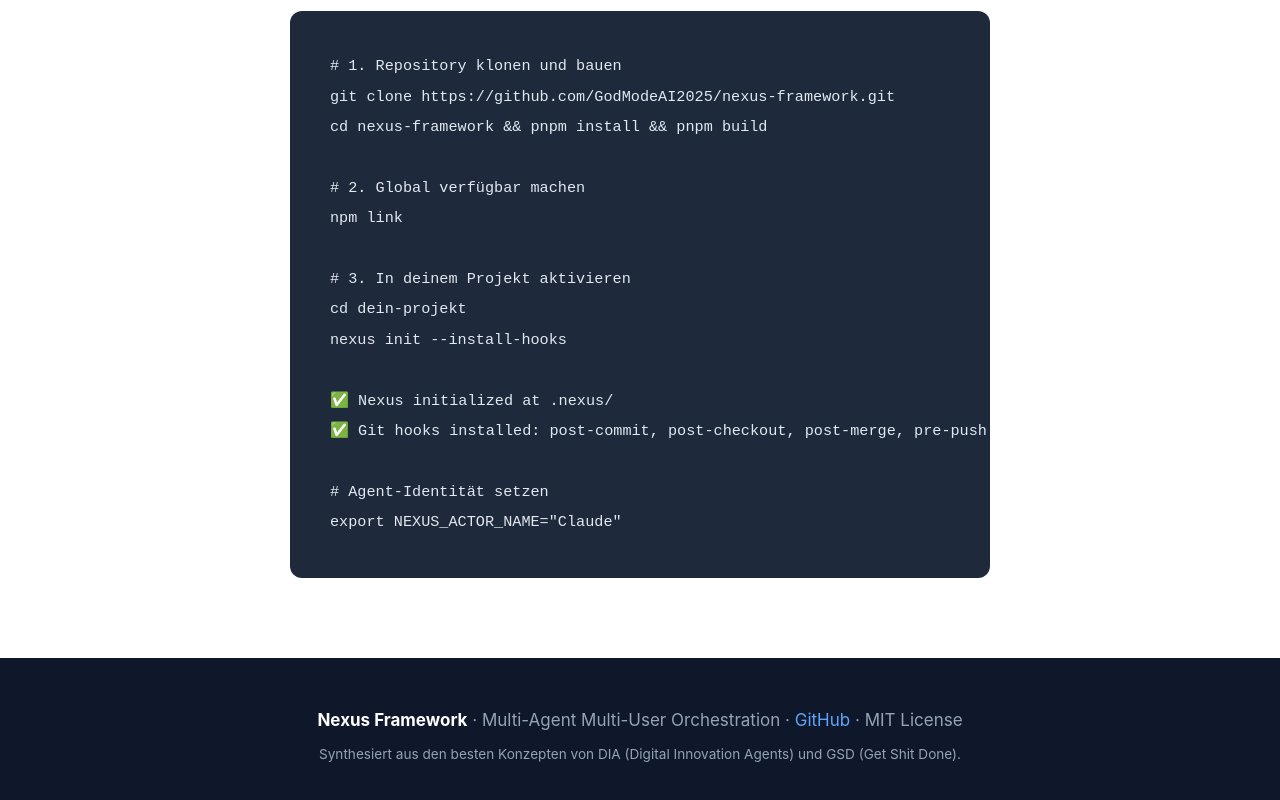
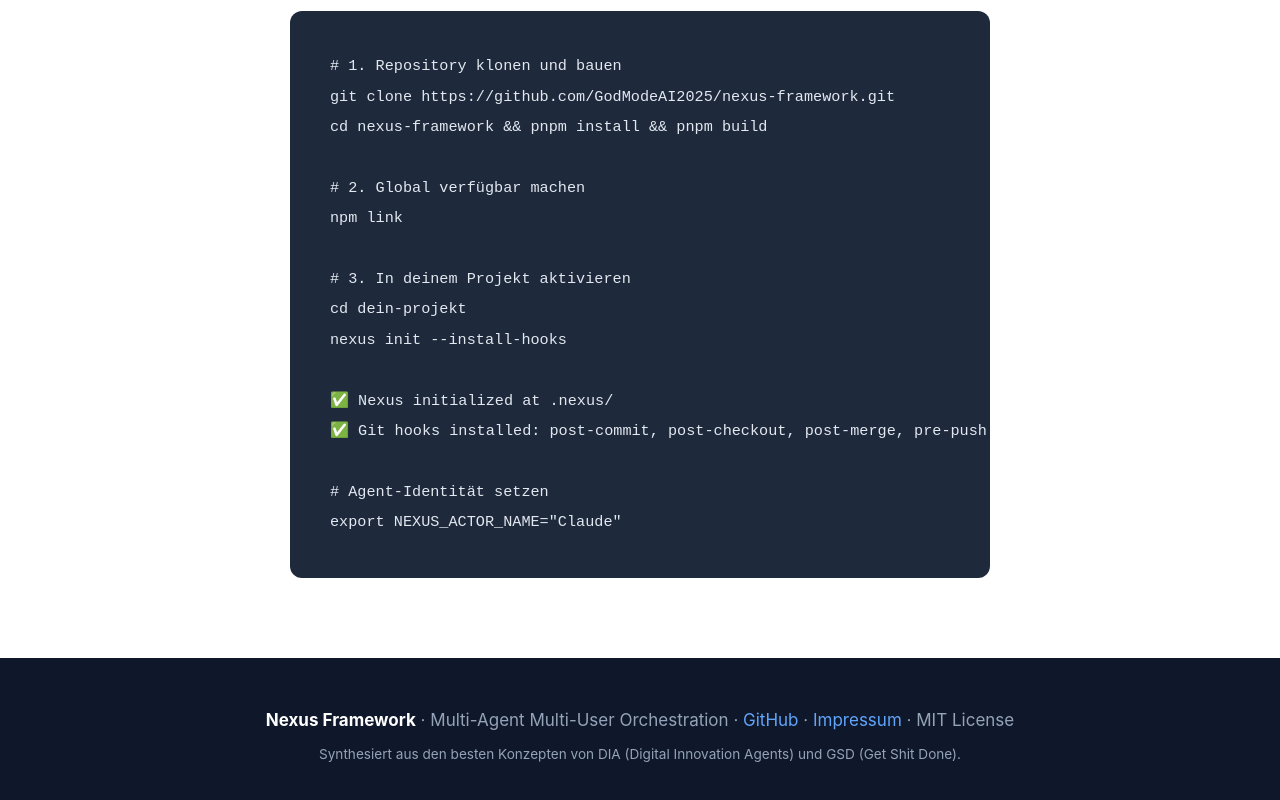
Before and after one commit to GodModeAI2025/nexus-framework, a website: page index.html in a window 1280 px wide. Shown: the part 8756-9556 px from the top of the page. Drawn offline with Linux system fonts and the light colour scheme.

Commit message:
Add Impressum link to landing page

```diff
--- a/index.html
+++ b/index.html
@@ -876,6 +876,7 @@
             <strong style="color: white;">Nexus Framework</strong> &middot;
             Multi-Agent Multi-User Orchestration &middot;
             <a href="https://github.com/GodModeAI2025/nexus-framework">GitHub</a> &middot;
+            <a href="https://godmodeai2025.github.io/MarkZimmermann/">Impressum</a> &middot;
             MIT License
         </p>
         <p style="margin-top: 0.5rem; font-size: 0.85rem;">
```
